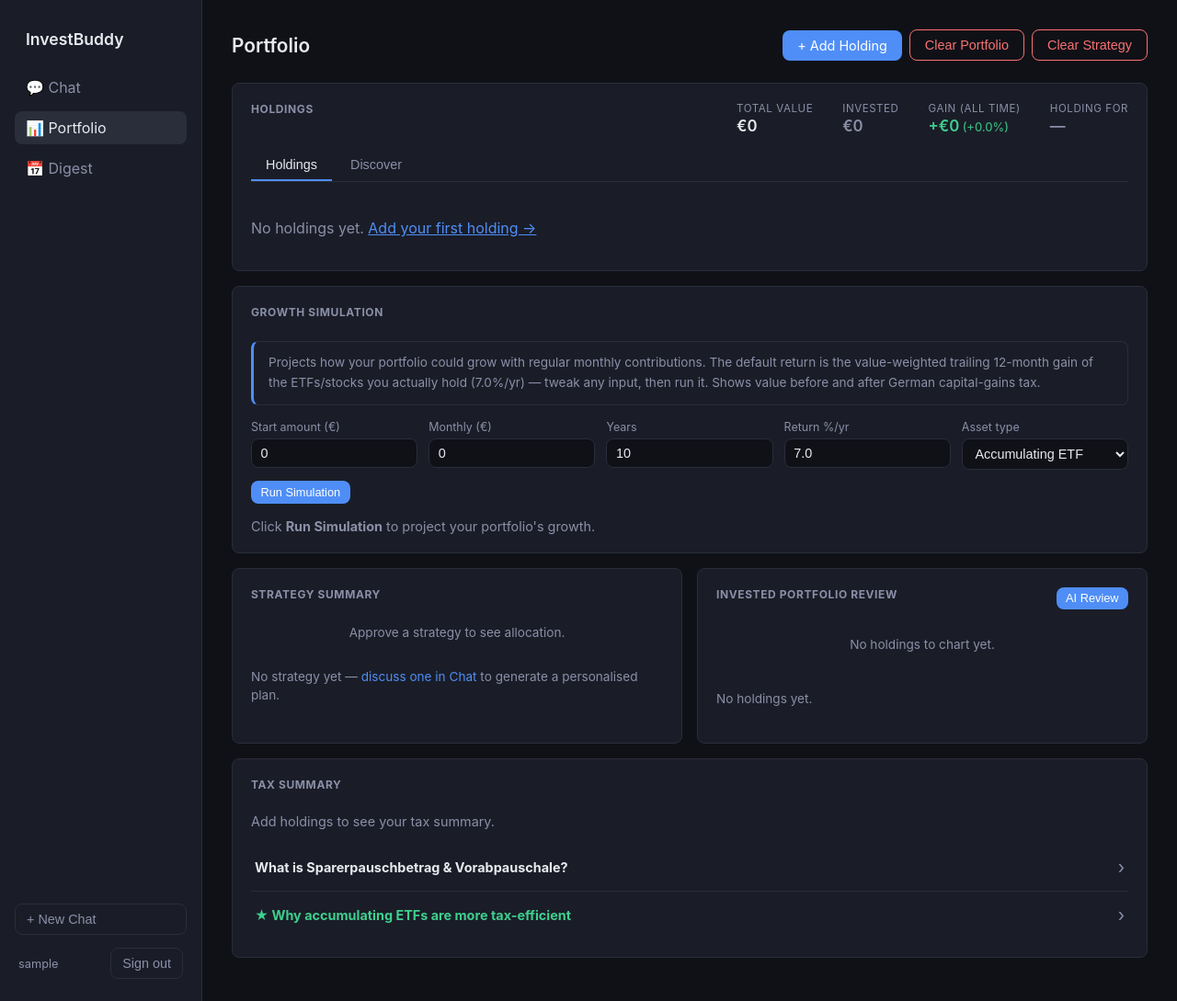
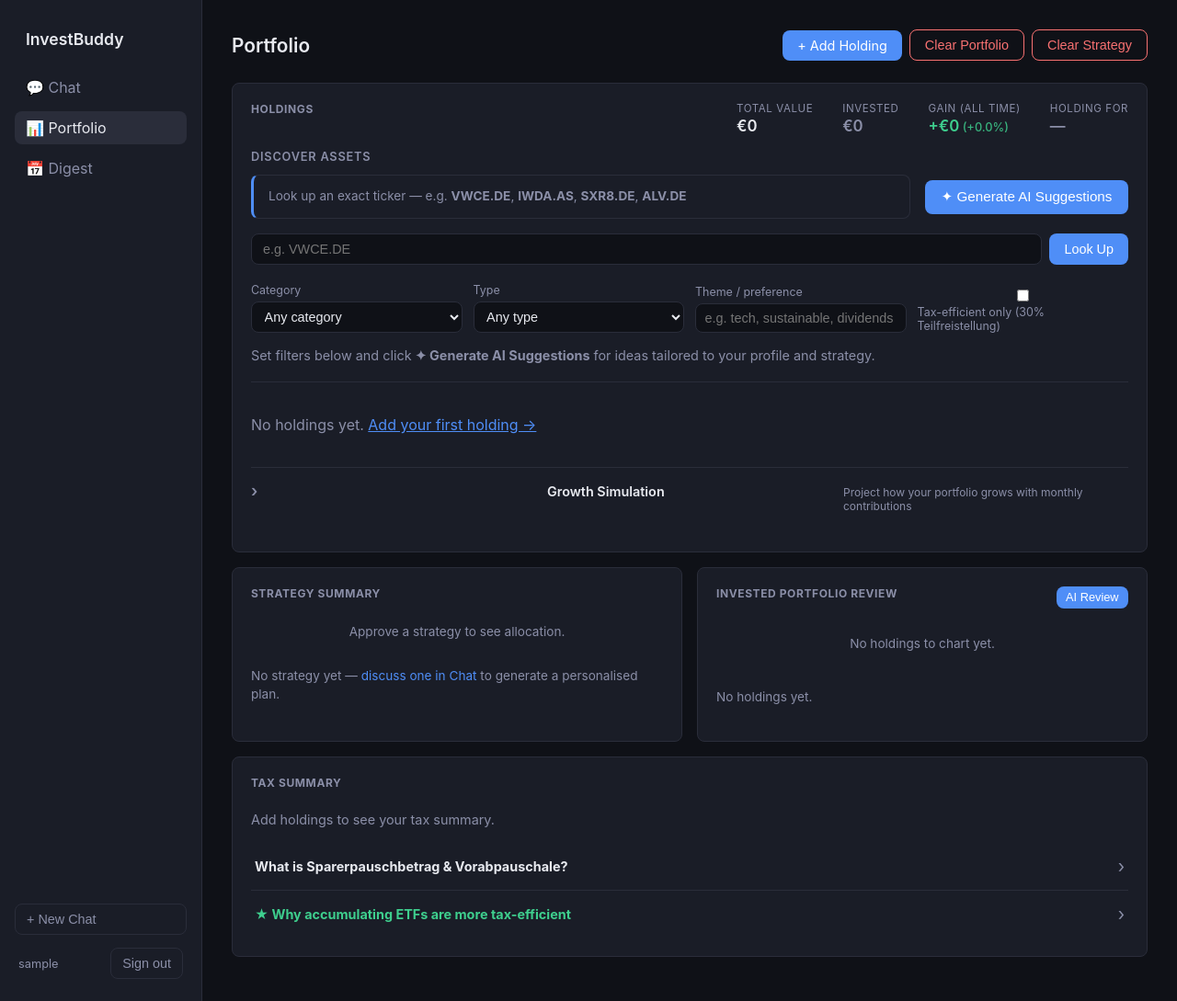
Before and after one commit to 7xrobin/Extaxes, a Django app: page /portfolio/ in a window 1280 px wide. Shown: the whole page at 92% size. Run offline with Django 5.2, Linux system fonts and the light colour scheme; the visitor is signed in with stand-in values (Sample User, id 1); data comes from the database, SQL or seed files in the repository; data that the repository does not hold is empty.

Commit message:
Improve the discovery and simulation layout on holdings

```diff
--- a/portfolio/templates/portfolio/holdings.html
+++ b/portfolio/templates/portfolio/holdings.html
@@ -19,8 +19,24 @@
       <td>
         {{ h.plan_category|default:h.get_asset_type_display }}{% if h.asset_type == "etf_acc" %} <sup class="type-badge" title="Accumulating ETF">*Acc</sup>{% elif h.asset_type == "etf_dist" %} <sup class="type-badge" title="Distributing ETF">*Dist</sup>{% endif %}
       </td>
-      <td>{{ h.units }}</td>
-      <td>€{{ h.avg_purchase_price|floatformat:2 }}</td>
+      <td>
+        <input class="holding-edit-input" type="number"
+               name="units" value="{{ h.units }}"
+               min="0.0001" step="any"
+               hx-post="/portfolio/holdings/{{ h.pk }}/update/"
+               hx-trigger="change"
+               hx-target="#holdings-table-container"
+               hx-swap="innerHTML">
+      </td>
+      <td>
+        <input class="holding-edit-input" type="number"
+               name="avg_purchase_price" value="{{ h.avg_purchase_price }}"
+               min="0.01" step="any"
+               hx-post="/portfolio/holdings/{{ h.pk }}/update/"
+               hx-trigger="change"
+               hx-target="#holdings-table-container"
+               hx-swap="innerHTML">
+      </td>
       <td>€{{ h.current_price|floatformat:2 }}</td>
       <td>€{{ h.current_value|floatformat:0 }}</td>
       <td class="{% if h.unrealised_gain >= 0 %}gain-pos{% else %}gain-neg{% endif %}">
--- a/portfolio/templates/portfolio/overview.html
+++ b/portfolio/templates/portfolio/overview.html
@@ -20,7 +20,7 @@
     </div>
   </div>
 
-  <!-- ── Holdings card (full width) — Holdings | Discover tabs ────────────── -->
+  <!-- ── Holdings card (full width) ───────────────────────────────────────── -->
   <div class="card">
     <div class="holdings-top-header">
       <h3>Holdings</h3>
@@ -28,28 +28,28 @@
         {% include "portfolio/totals.html" with totals=totals %}
       </div>
     </div>
-    <div class="tabs" id="holdings-tabs">
-      <button class="tab active" onclick="switchHoldingsTab(this,'holdings')">Holdings</button>
-      <button class="tab"        onclick="switchHoldingsTab(this,'discover')">Discover</button>
+
+    <!-- Discover Assets (always visible) -->
+    <div class="discover-section">
+      <h4 class="discover-section-title">Discover Assets</h4>
+
+      <!-- Top row: ticker note + AI button side by side -->
+      <div class="discover-top-row">
+        <p class="note discover-top-note">
+          Look up an exact ticker — e.g. <strong>VWCE.DE</strong>, <strong>IWDA.AS</strong>, <strong>SXR8.DE</strong>, <strong>ALV.DE</strong>
+        </p>
+        <button class="btn suggestions-btn"
+                hx-post="/portfolio/discover/suggestions/"
+                hx-include="#discover-filters"
+                hx-target="#suggestions-output"
+                hx-swap="innerHTML"
+                hx-disabled-elt="this"
+                hx-on:htmx:before-request="this.querySelector('.btn-label').textContent='Generating…'; document.getElementById('suggestions-output').innerHTML='<div class=\'suggestions-loading\'><span class=\'spinner\'></span><span>Asking AI for personalised suggestions…</span></div>'"
+                hx-on:htmx:after-request="this.querySelector('.btn-label').textContent='✦ Generate AI Suggestions'">
+          <span class="btn-label">✦ Generate AI Suggestions</span>
+        </button>
       </div>
 
-    <div class="tab-panel active" id="htab-holdings">
-      <div id="holdings-table-container"
-           class="holdings-top-table"
-           hx-get="/portfolio/holdings/"
-           hx-trigger="load"
-           hx-target="this"
-           hx-swap="innerHTML">
-        <span class="htmx-indicator"><span class="spinner"></span> Loading…</span>
-      </div>
-    </div>
-
-    <!-- Discover: ticker search + attribute filters + AI suggestions, unified -->
-    <div class="tab-panel" id="htab-discover">
-      <!-- Ticker search -->
-      <p class="note" style="margin-bottom:0.6rem;">
-        Look up an exact ticker — e.g. <strong>VWCE.DE</strong>, <strong>IWDA.AS</strong>, <strong>SXR8.DE</strong>, <strong>ALV.DE</strong> — or generate AI suggestions below.
-      </p>
       <div style="display:flex;gap:0.5rem;margin-bottom:1.25rem;">
         <input id="ticker-input" type="text" name="ticker" placeholder="e.g. VWCE.DE"
                style="flex:1;background:var(--bg);border:1px solid var(--border);
@@ -64,7 +64,6 @@
       </div>
       <div id="search-output" style="margin-bottom:1.25rem;"></div>
 
-      <!-- Attribute filters (steer the AI suggestions) -->
       <div id="discover-filters" class="discover-filters">
         <label class="sim-field">Category
           <select class="sim-input" name="category">
@@ -91,30 +90,30 @@
         </label>
       </div>
 
-      <button class="btn btn-sm suggestions-btn" style="margin:1rem 0 0.5rem;"
-              hx-post="/portfolio/discover/suggestions/"
-              hx-include="#discover-filters"
-              hx-target="#suggestions-output"
-              hx-swap="innerHTML"
-              hx-disabled-elt="this"
-              hx-on:htmx:before-request="this.querySelector('.btn-label').textContent='Generating…'; document.getElementById('suggestions-output').innerHTML='<div class=\'suggestions-loading\'><span class=\'spinner\'></span><span>Asking AI for personalised suggestions…</span></div>'"
-              hx-on:htmx:after-request="this.querySelector('.btn-label').textContent='Generate AI Suggestions'">
-        <span class="btn-label">Generate AI Suggestions</span>
-      </button>
-
-      <div id="suggestions-output">
+      <div id="suggestions-output" style="margin-top:1rem;">
         <p style="color:var(--muted);font-size:0.9rem;">
-          Set any filters above and click <strong>Generate AI Suggestions</strong> for ideas tailored to your profile and strategy.
+          Set filters below and click <strong>✦ Generate AI Suggestions</strong> for ideas tailored to your profile and strategy.
         </p>
       </div>
     </div>
+
+    <!-- Holdings table -->
+    <div id="holdings-table-container"
+         class="holdings-top-table"
+         hx-get="/portfolio/holdings/"
+         hx-trigger="load"
+         hx-target="this"
+         hx-swap="innerHTML">
+      <span class="htmx-indicator"><span class="spinner"></span> Loading…</span>
     </div>
 
-  <!-- ── Growth Simulation (below holdings, button-triggered) ─────────────── -->
-  <div class="card">
-    <div class="discover-full-header">
-      <h3>Growth Simulation</h3>
-    </div>
+    <!-- Growth Simulation accordion -->
+    <details class="sim-accordion">
+      <summary class="sim-summary">
+        Growth Simulation
+        <span class="sim-summary-hint">Project how your portfolio grows with monthly contributions</span>
+      </summary>
+      <div class="sim-accordion-body">
         <p class="note" style="margin-bottom:1rem;">
           Projects how your portfolio could grow with regular monthly contributions. The default
           return is the value-weighted trailing 12-month gain of the ETFs/stocks you actually hold
@@ -155,6 +154,8 @@
             Click <strong>Run Simulation</strong> to project your portfolio's growth.
           </p>
         </div>
+      </div>
+    </details>
   </div>
 
   <!-- ── Bottom two-column grid ──────────────────────────────────────────── -->
@@ -267,14 +268,6 @@
   {% endif %}
 
   <script>
-  function switchHoldingsTab(btn, name) {
-    document.querySelectorAll('#holdings-tabs .tab').forEach(function(t){ t.classList.remove('active'); });
-    document.querySelectorAll('#holdings-tabs ~ .tab-panel').forEach(function(p){ p.classList.remove('active'); });
-    if (btn) btn.classList.add('active');
-    var panel = document.getElementById('htab-' + name);
-    if (panel) panel.classList.add('active');
-  }
-
   (function () {
     if (window.Chart) return;
     var s = document.createElement('script');
--- a/portfolio/urls.py
+++ b/portfolio/urls.py
@@ -15,4 +15,5 @@ urlpatterns = [
     path("clear/portfolio/",      views.clear_portfolio,     name="portfolio-clear-portfolio"),
     path("clear/strategy/",       views.clear_strategy,      name="portfolio-clear-strategy"),
     path("ai-review/",            views.ai_review_partial,   name="portfolio-ai-review"),
+    path("holdings/<int:pk>/update/", views.update_holding,  name="portfolio-holding-update"),
 ]
--- a/portfolio/views.py
+++ b/portfolio/views.py
@@ -1,4 +1,4 @@
-from django.shortcuts import render, redirect
+from django.shortcuts import render, redirect, get_object_or_404
 from django.views.decorators.http import require_POST
 from django.contrib.auth.decorators import login_required
 from django.http import HttpResponse
@@ -664,3 +664,28 @@ def search_partial(request):
         "error":  error,
         "query":  ticker,
     })
+
+
+@login_required
+@require_POST
+def update_holding(request, pk):
+    profile = _get_or_create_profile(str(request.user.id))
+    holding = get_object_or_404(Holding, pk=pk, profile=profile)
+    try:
+        if 'units' in request.POST:
+            val = float(request.POST['units'])
+            if val > 0:
+                holding.units = val
+        if 'avg_purchase_price' in request.POST:
+            val = float(request.POST['avg_purchase_price'])
+            if val > 0:
+                holding.avg_purchase_price = val
+        holding.current_value = holding.units * holding.current_price
+        cost = holding.units * holding.avg_purchase_price
+        holding.unrealised_gain = holding.current_value - cost
+        holding.unrealised_gain_pct = (holding.unrealised_gain / cost * 100) if cost > 0 else 0
+        holding.save()
+    except (ValueError, TypeError):
+        pass
+    holdings = list(profile.holdings.all())
+    return render(request, 'portfolio/holdings.html', {'holdings': holdings})
--- a/static/css/main.css
+++ b/static/css/main.css
@@ -319,14 +319,42 @@ th     { color: var(--muted); font-size: 0.8rem; text-transform: uppercase; lett
 /* Discover accordion */
 .discover-accordion { padding: 0; }
 .discover-summary { display: flex; align-items: center; gap: 0.5rem; list-style: none;
-                    padding: 1rem 1.25rem; cursor: pointer; font-size: 0.9rem; font-weight: 600;
+                    padding: 1rem 0; cursor: pointer; font-size: 0.9rem; font-weight: 600;
                     color: var(--text); border-bottom: 1px solid var(--border); }
 .discover-summary::-webkit-details-marker { display: none; }
 .discover-summary::before { content: '›'; color: var(--muted); font-size: 1.1rem;
                              transition: transform 0.2s; display: inline-block; }
 .discover-accordion[open] > .discover-summary::before { transform: rotate(90deg); }
-.discover-accordion > .tabs { margin: 1rem 1.25rem 0; }
-.discover-accordion > .tab-panel { padding: 0 1.25rem 1.25rem; }
+.discover-accordion-body { padding-top: 1rem; }
+
+/* Discover section (always-visible, above holdings table) */
+.discover-section { border-bottom: 1px solid var(--border); padding-bottom: 1.25rem; margin-bottom: 1.25rem; }
+.discover-section-title { font-size: 0.8rem; font-weight: 600; text-transform: uppercase;
+                           letter-spacing: 0.06em; color: var(--muted); margin: 0 0 0.75rem; }
+.discover-top-row { display: flex; align-items: center; justify-content: space-between;
+                    gap: 1rem; margin-bottom: 1rem; flex-wrap: wrap; }
+.discover-top-note { margin: 0; flex: 1; min-width: 0; }
+.discover-top-row .btn { white-space: nowrap; padding: 0.6rem 1.1rem; font-size: 0.95rem; flex-shrink: 0; }
+
+/* Simulation accordion (inside holdings tab) */
+.sim-accordion { border-top: 1px solid var(--border); margin-top: 1.25rem; }
+.sim-summary { display: flex; align-items: baseline; gap: 0.75rem; list-style: none;
+               padding: 0.85rem 0; cursor: pointer; font-size: 0.9rem; font-weight: 600;
+               color: var(--text); }
+.sim-summary::-webkit-details-marker { display: none; }
+.sim-summary::before { content: '›'; color: var(--muted); font-size: 1.1rem;
+                       transition: transform 0.2s; display: inline-block; flex-shrink: 0; }
+.sim-accordion[open] > .sim-summary::before { transform: rotate(90deg); }
+.sim-summary-hint { font-size: 0.75rem; color: var(--muted); font-weight: 400; }
+.sim-accordion-body { padding-bottom: 1rem; }
+
+/* Editable holding inputs */
+.holding-edit-input { background: transparent; border: 1px solid transparent;
+                      color: var(--text); width: 90px; font-size: 0.82rem;
+                      padding: 0.15rem 0.3rem; border-radius: 4px;
+                      transition: border-color 0.15s, background 0.15s; font-family: inherit; }
+.holding-edit-input:hover { border-color: var(--border); background: var(--bg); }
+.holding-edit-input:focus { border-color: var(--accent); background: var(--bg); outline: none; }
 
 /* Quick-add form */
 .quick-add-form { padding: 0.75rem 1rem; background: var(--bg);
```
Also changed, not shown: .decisions/simulation-accordion-editable-holdings_2026-06-05.md (added). Lines whose indentation alone changed are shown as unchanged.
